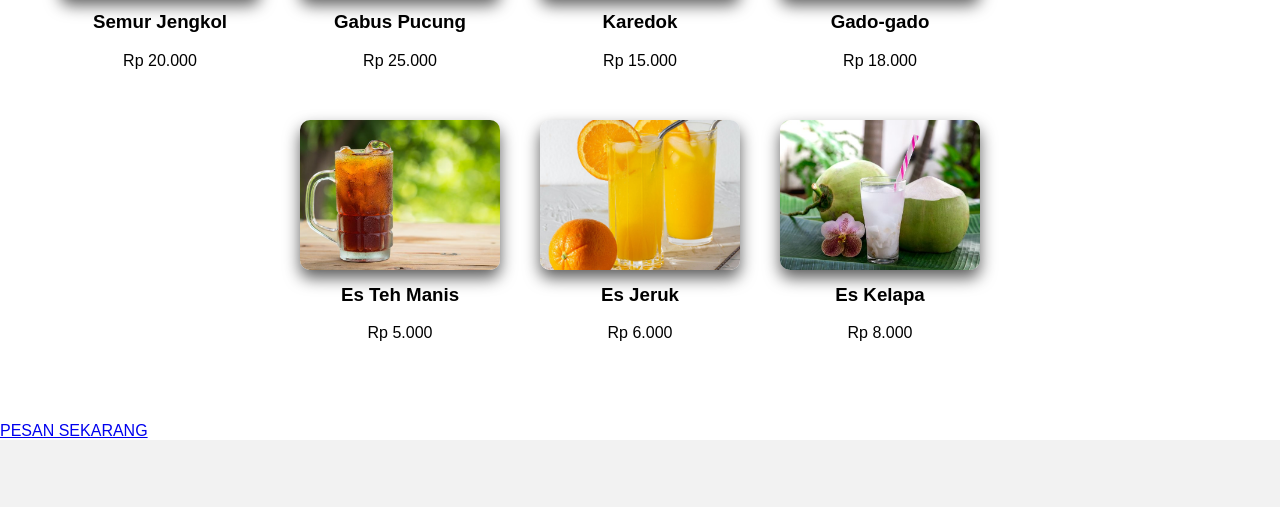
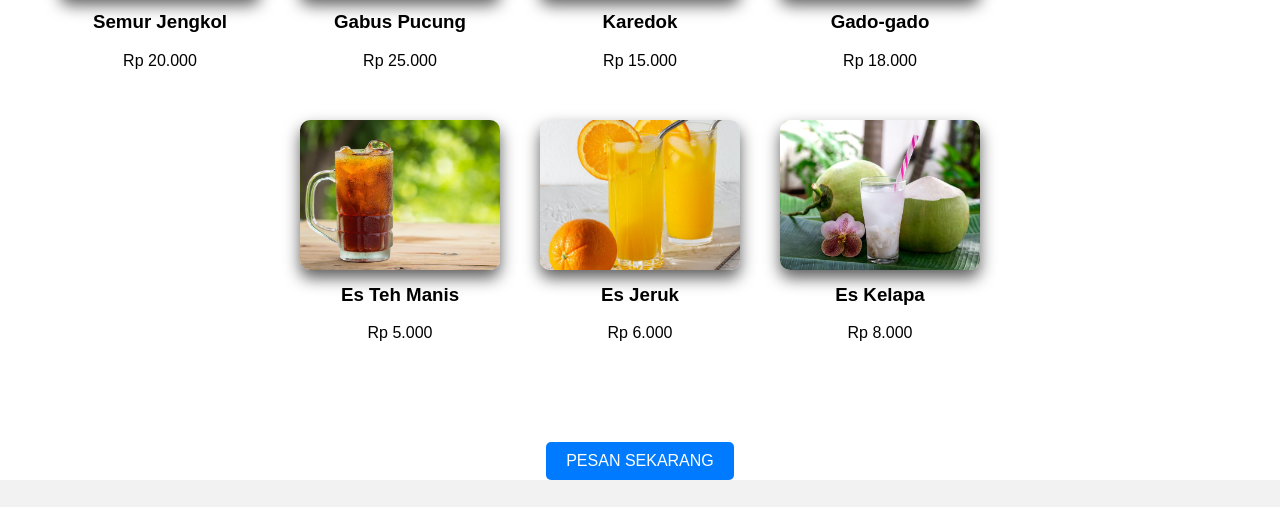
Before and after one commit to naufalwebdev/warteg, a plain HTML site: page index.html in a window 1280 px wide. Shown: the part 623-1130 px from the top of the page. Drawn offline with Linux system fonts and the light colour scheme.

Commit message:
Update style.css

```diff
--- a/style.css
+++ b/style.css
@@ -65,6 +65,25 @@ body {
     margin: 10px 0;
 }
 
+.order-button {
+    text-align: center;
+    margin-top: 20px;
+}
+
+.order-button a {
+    display: inline-block;
+    background-color: #007bff;
+    color: white;
+    padding: 10px 20px;
+    text-decoration: none;
+    border-radius: 5px;
+    transition: background-color 0.3s;
+}
+
+.order-button a:hover {
+    background-color: #dc3545;
+}
+
 .contact {
     background-color: #f2f2f2;
     text-align: center;
```
